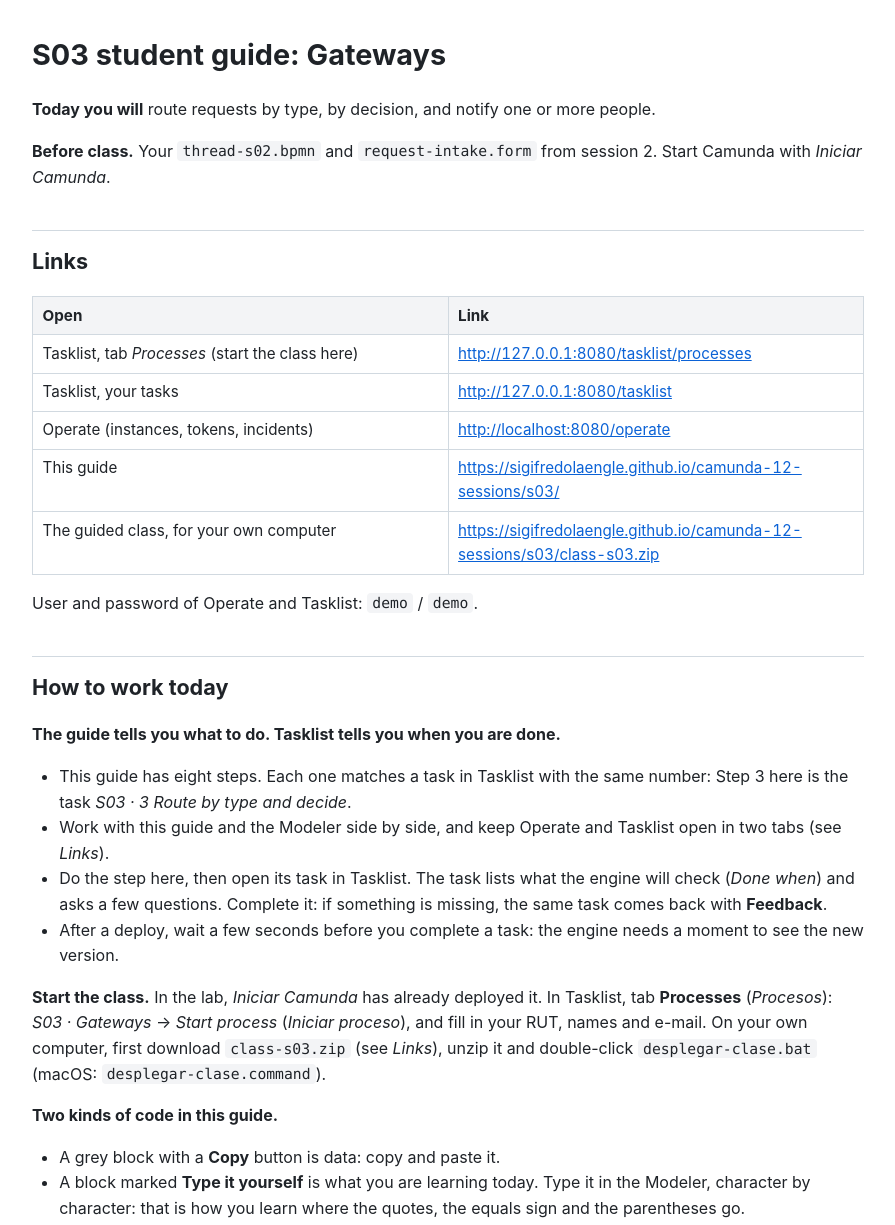
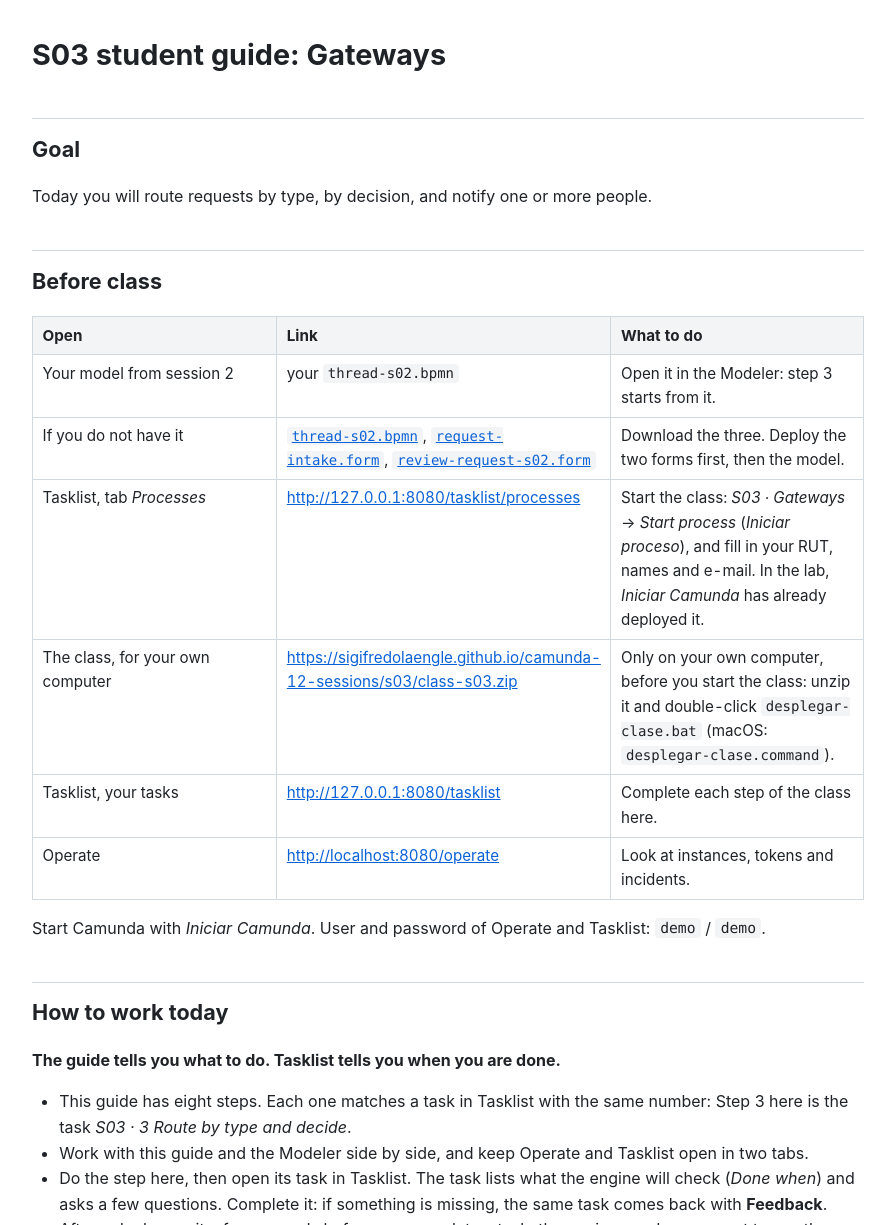
Before and after one commit to sigifredolaengle/camunda-12-sessions, a plain HTML site: page s03/index.html in a window 1280 px wide. Shown: the top 1225 px of the page, without its empty margins (192-1087 px from the left). Drawn offline with Linux system fonts and the light colour scheme.

Commit message:
Session 3 guide: Before class table with the session 2 model and forms for download

```diff
--- a/s03/index.html
+++ b/s03/index.html
@@ -215,48 +215,62 @@ figcaption { display: none; }
 </head>
 <body>
 <h1 id="s03-student-guide-gateways">S03 student guide: Gateways</h1>
-<p><strong>Today you will</strong> route requests by type, by decision,
-and notify one or more people.</p>
-<p><strong>Before class.</strong> Your <code>thread-s02.bpmn</code> and
-<code>request-intake.form</code> from session 2. Start Camunda with
-<em>Iniciar Camunda</em>.</p>
-<h2 id="links">Links</h2>
+<h2 id="goal">Goal</h2>
+<p>Today you will route requests by type, by decision, and notify one or
+more people.</p>
+<h2 id="before-class">Before class</h2>
 <table>
 <colgroup>
-<col style="width: 50%" />
-<col style="width: 50%" />
+<col style="width: 33%" />
+<col style="width: 33%" />
+<col style="width: 33%" />
 </colgroup>
 <thead>
 <tr>
 <th>Open</th>
 <th>Link</th>
+<th>What to do</th>
 </tr>
 </thead>
 <tbody>
 <tr>
-<td>Tasklist, tab <em>Processes</em> (start the class here)</td>
+<td>Your model from session 2</td>
+<td>your <code>thread-s02.bpmn</code></td>
+<td>Open it in the Modeler: step 3 starts from it.</td>
+</tr>
+<tr>
+<td>If you do not have it</td>
+<td><a href="files/thread-s02.bpmn" download><code>thread-s02.bpmn</code></a>, <a href="files/request-intake.form" download><code>request-intake.form</code></a>, <a href="files/review-request-s02.form" download><code>review-request-s02.form</code></a></td>
+<td>Download the three. Deploy the two forms first, then the model.</td>
+</tr>
+<tr>
+<td>Tasklist, tab <em>Processes</em></td>
 <td><a href="http://127.0.0.1:8080/tasklist/processes" class="uri">http://127.0.0.1:8080/tasklist/processes</a></td>
+<td>Start the class: <em>S03 · Gateways</em> → <em>Start process</em>
+(<em>Iniciar proceso</em>), and fill in your RUT, names and e-mail. In
+the lab, <em>Iniciar Camunda</em> has already deployed it.</td>
+</tr>
+<tr>
+<td>The class, for your own computer</td>
+<td><a href="https://sigifredolaengle.github.io/camunda-12-sessions/s03/class-s03.zip" class="uri">https://sigifredolaengle.github.io/camunda-12-sessions/s03/class-s03.zip</a></td>
+<td>Only on your own computer, before you start the class: unzip it and
+double-click <code>desplegar-clase.bat</code> (macOS:
+<code>desplegar-clase.command</code>).</td>
 </tr>
 <tr>
 <td>Tasklist, your tasks</td>
 <td><a href="http://127.0.0.1:8080/tasklist" class="uri">http://127.0.0.1:8080/tasklist</a></td>
+<td>Complete each step of the class here.</td>
 </tr>
 <tr>
-<td>Operate (instances, tokens, incidents)</td>
+<td>Operate</td>
 <td><a href="http://localhost:8080/operate" class="uri">http://localhost:8080/operate</a></td>
-</tr>
-<tr>
-<td>This guide</td>
-<td><a href="https://sigifredolaengle.github.io/camunda-12-sessions/s03/" class="uri">https://sigifredolaengle.github.io/camunda-12-sessions/s03/</a></td>
-</tr>
-<tr>
-<td>The guided class, for your own computer</td>
-<td><a href="https://sigifredolaengle.github.io/camunda-12-sessions/s03/class-s03.zip" class="uri">https://sigifredolaengle.github.io/camunda-12-sessions/s03/class-s03.zip</a></td>
+<td>Look at instances, tokens and incidents.</td>
 </tr>
 </tbody>
 </table>
-<p>User and password of Operate and Tasklist: <code>demo</code> /
-<code>demo</code>.</p>
+<p>Start Camunda with <em>Iniciar Camunda</em>. User and password of
+Operate and Tasklist: <code>demo</code> / <code>demo</code>.</p>
 <h2 id="how-to-work-today">How to work today</h2>
 <p><strong>The guide tells you what to do. Tasklist tells you when you
 are done.</strong></p>
@@ -265,7 +279,7 @@ are done.</strong></p>
 the same number: Step 3 here is the task <em>S03 · 3 Route by type and
 decide</em>.</li>
 <li>Work with this guide and the Modeler side by side, and keep Operate
-and Tasklist open in two tabs (see <em>Links</em>).</li>
+and Tasklist open in two tabs.</li>
 <li>Do the step here, then open its task in Tasklist. The task lists
 what the engine will check (<em>Done when</em>) and asks a few
 questions. Complete it: if something is missing, the same task comes
@@ -273,14 +287,6 @@ back with <strong>Feedback</strong>.</li>
 <li>After a deploy, wait a few seconds before you complete a task: the
 engine needs a moment to see the new version.</li>
 </ul>
-<p><strong>Start the class.</strong> In the lab, <em>Iniciar
-Camunda</em> has already deployed it. In Tasklist, tab
-<strong>Processes</strong> (<em>Procesos</em>): <em>S03 · Gateways</em>
-→ <em>Start process</em> (<em>Iniciar proceso</em>), and fill in your
-RUT, names and e-mail. On your own computer, first download
-<code>class-s03.zip</code> (see <em>Links</em>), unzip it and
-double-click <code>desplegar-clase.bat</code> (macOS:
-<code>desplegar-clase.command</code>).</p>
 <p><strong>Two kinds of code in this guide.</strong></p>
 <ul>
 <li>A grey block with a <strong>Copy</strong> button is data: copy and
```
Also changed, not shown: 3 other files.
